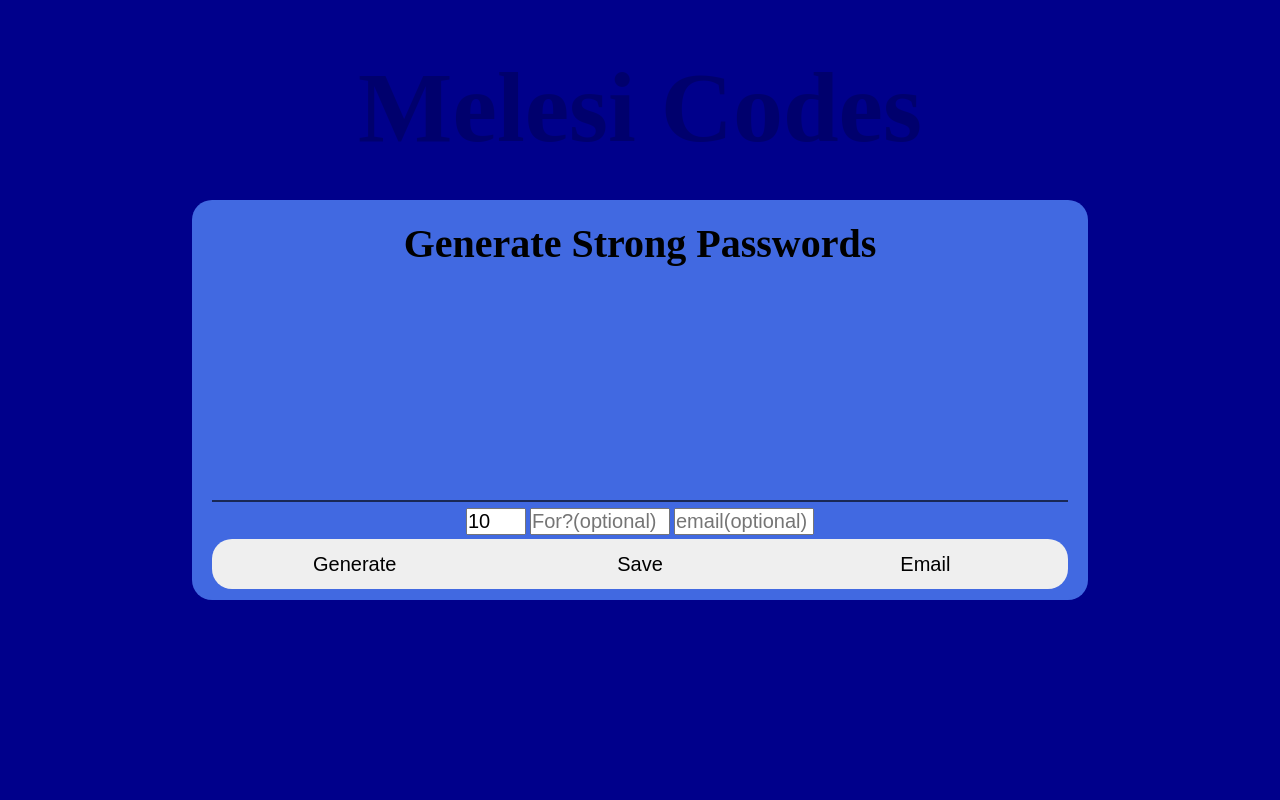
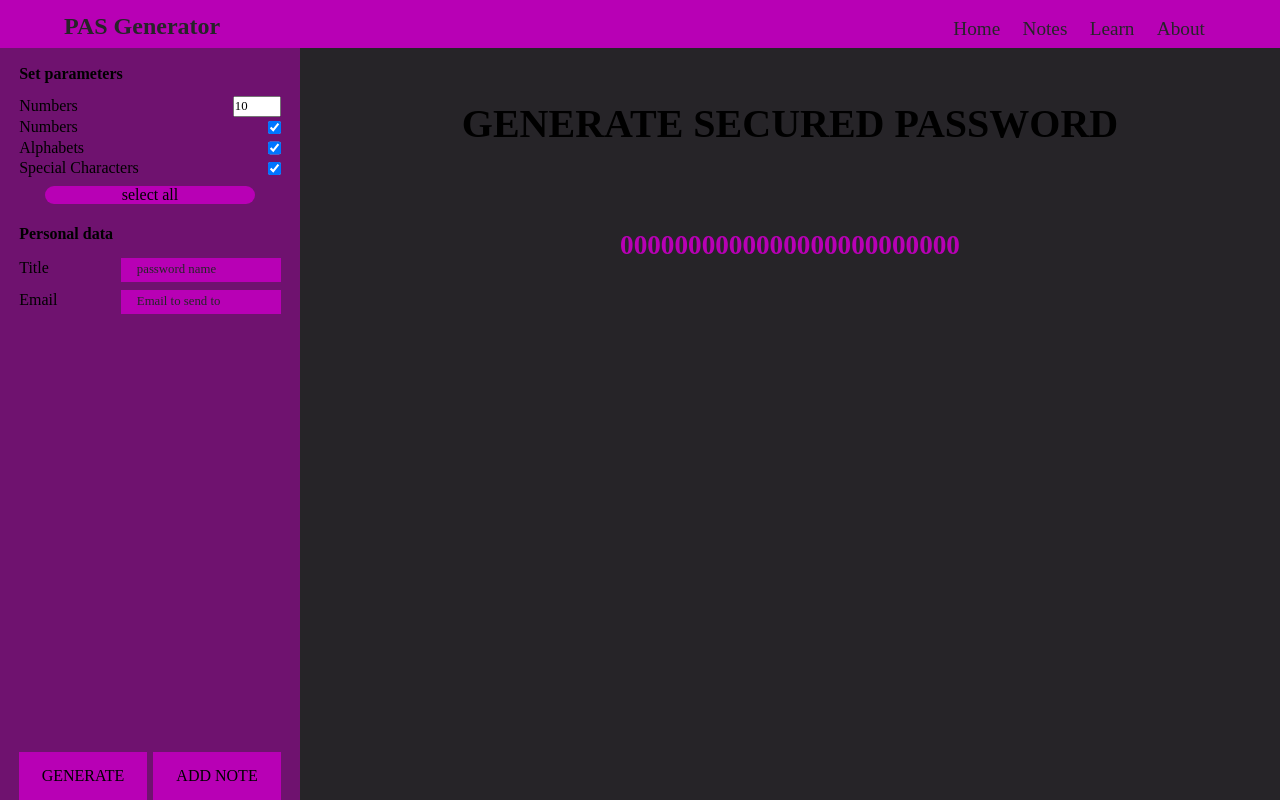
Before and after one commit to TshepoMelesi/passwordgenerator, a plain HTML site: page index.html in a window 1280 px wide. Drawn offline with Linux system fonts and the light colour scheme.

Commit message:
new look for desktop

```diff
--- a/index.html
+++ b/index.html
@@ -5,22 +5,72 @@
     <link rel="stylesheet" href="styles.css">
     <title>home</title>
 </head>
+<header id="header">
+</header>
 <body>
-<h1 id="logo">Melesi Codes</h1>
-<div id="wrapper">
-    <div id="passwordHolder">
-        <h1 id="password">Generate Strong Passwords</h1>
+<div class="wrapper">
+    <aside class="desktop-left">
+    <div class="side-head">
+        <h1>Set parameters</h1>
     </div>
-    <div id="controls">
-        <div id="settings">
-            <input type="number" name="length" id="passwordLength" placeholder="password length" value="10">
-            <input type="text" name="title" id="passwordTitle" placeholder="For?(optional)">
-            <input type="email" name="email" id="myEmail" placeholder="email(optional)">
+
+    <div class="side-body">
+
+    <div class="parameters">
+        <div class="input">
+            <label for="length">Numbers</label>
+            <input type="number" name="length" id="length" value="10">
         </div>
-        <div id="buttons">
-            <button id="generate" class="main-btn">Generate</button>
-            <button id="save" class="main-btn">Save</button>
-            <button id="restore" class="main-btn">Email</button>
+
+        <div class="input">
+            <label for="includeNumbers">Numbers</label>
+            <input type="checkbox" name="includeNumbers" id="includeNumbers" checked>
+        </div>
+
+        <div class="input">
+            <label for="alphabets">Alphabets</label>
+            <input type="checkbox" name="alphabets" id="alphabets" checked>
+        </div>
+
+        <div class="input">
+            <label for="specialChars">Special Characters</label>
+            <input type="checkbox" name="specialChars" id="specialChars" checked>
+        </div>
+    </div>
+
+    <div class="aside-button">
+        <input id="selectAll" type="button" value="select all">
+    </div>
+    <br/>
+    <div class="personal">
+        <div class="side-personal">
+            <h1>Personal data</h1>
+        </div>
+        <div class="title-input">
+            <label for="yourReason">Title</label>
+            <input class="personal-input" type="text" name="yourReason" id="yourReason" placeholder="password name">
+
+        </div>
+        <div class="email-input">
+            <label for="yourEmail">Email</label>
+            <input class="personal-input" type="email" name="yourEmail" id="yourEmail" placeholder="Email to send to">
+        </div>
+    </div>
+    </div>
+
+    <div class="side-footer">
+        <input type="button" value='GENERATE' id="generate">
+        <input type="button" value='ADD NOTE' id="addNote">
+    </div>
+</aside>
+    <div id="main">
+        <div class="main-head">
+            <h1 class="message">Generate Secured Password</h1>
+        </div>
+        <div class="main-body">
+            <div class="bubble">
+                <h1 id="GeneratedPassword">0000000000000000000000000</h1>
+            </div>
         </div>
     </div>
 </div>
--- a/scripts.js
+++ b/scripts.js
@@ -1,42 +1,85 @@
-const generatorBtn = document.getElementById('generate')
-const saveBtn = document.getElementById('save')
-const emailBtn = document.getElementById('restore')
-const passwordLen = document.getElementById('passwordLength')
-const passwordTitle = document.getElementById('passwordTitle')
-const characters = '123#aZb?/YcX#d6(WeV?fU4)56#gThSi7*RjQ?kP#l7%89!O#mNnMo#8LpKq0/12J@rI9sHtGu&F345v!EwDxCy0BzA'
-let generatedPassword = ''
-let storage = []
-let passwordTag = document.getElementById('password')
+/*header code ---------------------------------------*/
+const header = document.getElementById('header')
+const headerElements = `
+<div class="container">
+        <div class="logo">
+            <h1>PAS Generator</h1>
+        </div>
 
-function generate(_characters, _length){
-    let _len = _length.value - 1
-    let char
-    generatedPassword = ''
-    for(let i=0; i<=_len; i++){
-        char = _characters[Math.ceil(Math.random() * _characters.length)]
-        generatedPassword += char
+        <div class="navigator">
+            <ul>
+                <li>
+                    <a href="./index.html">Home</a>
+                </li>
+                <li>
+                    <a href="./index.html">Notes</a>
+                </li>
+                <li>
+                    <a href="./index.html">Learn</a>
+                </li>
+                <li>
+                    <a href="./index.html">About</a>
+                </li>
+            </ul>
+        </div>
+    </div>
+`
+/*---------------------------------------------------*/
+
+/*---------------------------------------------------*/
+const generateBtn = document.getElementById('generate')
+const addNoteBtn = document.getElementById('addNote')
+const limit = document.getElementById('length')
+const displayPassword = document.getElementById('GeneratedPassword')
+const checkNum = document.getElementById('includeNumbers')
+const checkAlphas = document.getElementById('alphabets')
+const checkLow = document.getElementById('lowerAlpha')
+const checkChar = document.getElementById('specialChars')
+const numbers = '1234567890'
+const alphabets = 'eQzxWqwERrTYtyUuioIASpOPaDMbFGHsdfJKLZXghjkCVnmBNlcv'
+const character = '!@#$%^&*()_+={}[]|?/<,>.'
+/*---------------------------------------------------*/
+
+class Generate{
+    constructor(_inNum = '', _alphas = '', _inChar = ''){
+        this.numbers = _inNum
+        this.alphabets = _alphas
+        this.character = _inChar
+        this.holder = ''
+        this.elements = ''
+    }
+    generate(_limit){
+        this.holder += this.alphabets + this.numbers + this.character
+        for (let i = 0; i <= _limit; i++) {
+            if( !(i === 0) && i % 25 === 0 ) {
+                this.elements += '\n'
+            } else {
+                this.elements += this.holder[Math.floor(Math.random() * this.holder.length)]
+            }
+        }
+        return this.elements
     }
 }
 
-generatorBtn.addEventListener('click', ev =>{
-    generate(characters, passwordLen)
-    if (passwordLen.value >= 4) {
-        passwordTag.innerText = generatedPassword
-    } else {
-        passwordTag.innerText = 'please insert a minimum of 4 characters'}
+window.addEventListener('load', () => {
+    header.innerHTML = headerElements
+
+    generateBtn.addEventListener('click', generatePass)
 })
 
-saveBtn.addEventListener('click', ev => {
-    let entry = {'title': passwordTitle.value, 'pass': generatedPassword}
-    storage.push(entry)
-})
+function generatePass() {
+    const checked = [checkNum.checked, checkAlphas.checked, checkChar.checked]
 
-emailBtn.addEventListener('click', ev => {
-    // todo: add emailing functionality
-    console.clear()
-    if (storage.length > 0){
-        for (let i = 0; i<=storage.length -1; i++){
-        console.log(storage[i].title + ': ' + storage[i].pass)
+    checked.forEach((value => {
+        console.log(value)
+    }))
+
+
+    if( checkNum.checked && checkAlphas.checked && checkChar.checked ) {
+        displayPassword.innerText = ''
+        let password = new Generate(numbers, alphabets, character)
+        let newPass = password.generate(limit.value)
+        displayPassword.innerText = newPass
+        console.log(newPass)
     }
-    }
-})
+}
--- a/styles.css
+++ b/styles.css
@@ -4,97 +4,217 @@
 
     box-sizing: border-box;
 
-    font-size: 20px;
+    font-size: 16px;
+    font-family: Orbitron, SansSerif;
 }
+*:root{
+    --dark-color-1: hsl(260, 5%, 15%, 1);
+    --dark-color-2: hsl(300, 34%, 36%, 0.37);
 
+    --mid-color-1: hsl(240, 100%, 50%, 0.5);
+    --mid-color-2: hsl(301, 100%, 36%, 0.5);
+
+    --light-color-1: hsl(240, 100%, 50%, 1);
+    --light-color-2: hsl(301, 100%, 36%, 1);
+
+    --nav-height: 3rem;
+    --gap-1: 0.8rem;
+    --gap-2: 0.4rem;
+}
+header{
+    width: 100vw;
+    height: var(--nav-height);
+
+    background-color: var(--light-color-2);
+
+    display: flex;
+    justify-content: center;
+
+    overflow: hidden;
+}
+header .container {
+    width: 90%;
+    height: 100%;
+
+    display: flex;
+    justify-content: space-between;
+    align-items: end;
+
+    background-color: inherit;
+
+    padding-bottom: 0.5rem;
+}
+header .container .navigator ul{
+    display: flex;
+
+    list-style: none;
+}
+header .container .navigator ul li a{
+    text-decoration: none;
+
+    color: var(--dark-color-1);
+    font-size: 1.2rem;
+
+    padding: 0.5rem 0.7rem;
+
+    transition: opacity 150ms ease-in-out;
+}
+header .container .navigator ul li a:hover{
+    opacity: 0.5;
+}
+.logo h1{
+    font-size: 1.5rem;
+
+    color: var(--dark-color-1);
+}
 body{
     width: 100vw;
-    height: 100vh;
+    height: calc(100vh - var(--nav-height));
 
-    background-color: darkblue;
+    background-color: var(--dark-color-1);
+
+    position: relative;
+}
+.wrapper{
+    width: 100%;
+    height: 100%;
+
+    display: flex;
+
+
+    background-color: inherit;
+}
+aside{
+    line-height: 1.3rem;
+
+    min-width: 250px;
+    width: 40%;
+    max-width: 300px;
+    height: 100%;
+
+    display: grid;
+    grid-template-rows: 2rem auto calc(max(2rem, var(--gap-1)));
+
+    background-color: var(--mid-color-2);
+
+    padding: 1rem 1.2rem;
+}
+.side-head{
+    margin-bottom: var(--gap-1);
+}
+aside .input{
+    display: flex;
+    justify-content: space-between;
+}
+.personal-input{
+    background-color: var(--light-color-2);
+
+    border: 0;
+    height: 1.5rem;
+    width: 80%;
+    max-width: 10rem;
+
+    color: black;
+
+    margin-bottom: 0.5rem;
+    padding: 0 1rem;
+}
+.side-personal{
+    margin-bottom: var(--gap-1);
+}
+#length{
+    max-width: 3rem;
+    font-size: 0.8rem;
+}
+::-webkit-input-placeholder{
+    color: var(--dark-color-1);
+
+    /*font-size: 80%;*/
+}
+.aside-button{
+    width: 100%;
+
+    margin-top: calc(var(--gap-1)/2);
+
+    display: flex;
+    justify-content: center;
+}
+#selectAll{
+    width: 80%;
+
+    background-color: var(--light-color-2);
+    border:0;
+
+    text-transform: lowercase;
+    border-radius: 1rem;
+}
+.email-input, .title-input{
+    display: flex;
+    justify-content: space-between;
+}
+#yourEmail, #yourReason{
+    font-size: 80%;
+    border:0;
+    outline: 0;
+}
+.side-footer{
+    width: 100%;
+    height: 3rem;
+
+    display: grid;
+    grid-template-columns: repeat(2, calc(50% - var(--gap-2)/2));
+    gap: var(--gap-2)
+}
+.side-footer input{
+    border: 0;
+
+    background-color: var(--light-color-2);
+}
+#main{
+    width: 100%;
+
+    display: flex;
+    flex-direction: column;
+    align-items: center;
+}
+#main .main-head{
+    width: 100%;
+    height: 20%;
+
+    background-color: inherit;
 
     display: flex;
     justify-content: center;
     align-items: center;
-    position: relative;
 }
-#logo{
-    position: absolute;
-    top: 2.5rem;
+#main .main-head .message{
+    font-size: 2.5rem;
 
-    color: rgba(0, 0, 0, 0.21);
-    font-size: 5rem;
+    text-transform: uppercase;
 }
+#main .main-body{
+    padding: 0 3rem;
+    height: 65%;
+    width: 100%;
 
-#wrapper{
-    width: 70%;
-    height: 50%;
+    background-color: inherit;
+}
+#main .main-body .bubble{
+    width: 100%;
+    min-height: 30%;
 
-    /*border: 2px red solid;*/
-    border-radius: 1rem;
-
-    background-color: royalblue;
-
-    padding: 1rem;
-
-    display: grid;
-    grid-template-columns: 100%;
-    grid-template-rows: auto 4rem;
-}
-#passwordHolder{
-    width: 100%;
-    overflow: hidden;
-}
-#password{
-    font-size: 2rem;
-    text-align: center;
-}
-#controls {
-    border-top: 0.1rem rgba(0, 0, 0, 0.62) solid;
-    padding-top: 0.3rem;
     display: flex;
     flex-direction: column;
+    align-items: center;
+
+    border-radius: 5rem;
+
+    padding: 2rem 3rem;
+
+    background-color: inherit;
 }
-#buttons {
-    width: 100%;
+#GeneratedPassword{
+    font-size: 1.7rem;
 
-    display: grid;
-    grid-template-rows: 100%;
-    grid-template-columns: repeat(3, 1fr);
+    color: var(--light-color-2)
 }
-#generate, #save, #restore {
-    height: 2.5rem;
-
-    border:0;
-}
-#generate{
-    border-top-left-radius: 1rem;
-    border-bottom-left-radius: 1rem;
-}
-#restore {
-    border-top-right-radius: 1rem;
-    border-bottom-right-radius: 1rem;
-}
-.main-btn{
-    margin-top: 0.2rem;
-    transition: background-color 250ms ease-in-out;
-}
-.main-btn:hover{
-    background-color: blue;
-}
-#passwordLength {
-    width: 3rem;
-}
-#passwordTitle{
-    width: 7rem;
-    margin-left: 0.2rem;
-}
-#myEmail{
-    width: 7rem;
-    margin-left: 0.2rem;
-}
-#settings{
-    display: flex;
-    flex-direction: row;
-    justify-content: center;
-}
```
